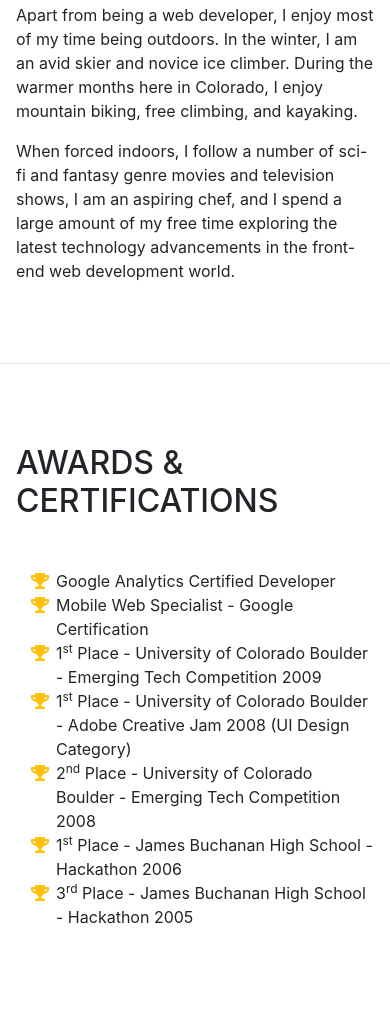
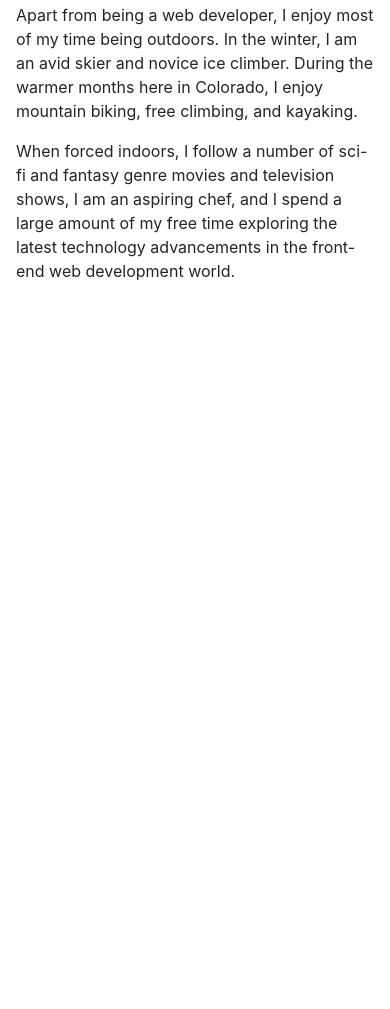
Before and after one commit to tyrmand/resume, a website with bundled scripts: page index.html in a window 390 px wide. Shown: the part 3987-4996 px from the top of the page. After the commit the page ends 4350 px from the top, so only its background shows below. Built offline with nearby package versions, Linux system fonts and the light colour scheme; a web font is replaced by a local one.

Commit message:
Deletes an awards section (I haven't deserved yet)

```diff
--- a/index.html
+++ b/index.html
@@ -247,42 +247,6 @@
         </div>
       </section>
 
-      <hr class="m-0">
-
-      <section class="resume-section p-3 p-lg-5 d-flex flex-column" id="awards">
-        <div class="my-auto">
-          <h2 class="mb-5">Awards &amp; Certifications</h2>
-          <ul class="fa-ul mb-0">
-            <li>
-              <i class="fa-li fa fa-trophy text-warning"></i>
-              Google Analytics Certified Developer</li>
-            <li>
-              <i class="fa-li fa fa-trophy text-warning"></i>
-              Mobile Web Specialist - Google Certification</li>
-            <li>
-              <i class="fa-li fa fa-trophy text-warning"></i>
-              1<sup>st</sup>
-              Place - University of Colorado Boulder - Emerging Tech Competition 2009</li>
-            <li>
-              <i class="fa-li fa fa-trophy text-warning"></i>
-              1<sup>st</sup>
-              Place - University of Colorado Boulder - Adobe Creative Jam 2008 (UI Design Category)</li>
-            <li>
-              <i class="fa-li fa fa-trophy text-warning"></i>
-              2<sup>nd</sup>
-              Place - University of Colorado Boulder - Emerging Tech Competition 2008</li>
-            <li>
-              <i class="fa-li fa fa-trophy text-warning"></i>
-              1<sup>st</sup>
-              Place - James Buchanan High School - Hackathon 2006</li>
-            <li>
-              <i class="fa-li fa fa-trophy text-warning"></i>
-              3<sup>rd</sup>
-              Place - James Buchanan High School - Hackathon 2005</li>
-          </ul>
-        </div>
-      </section>
-
     </div>
 
     <!-- Bootstrap core JavaScript -->
```
